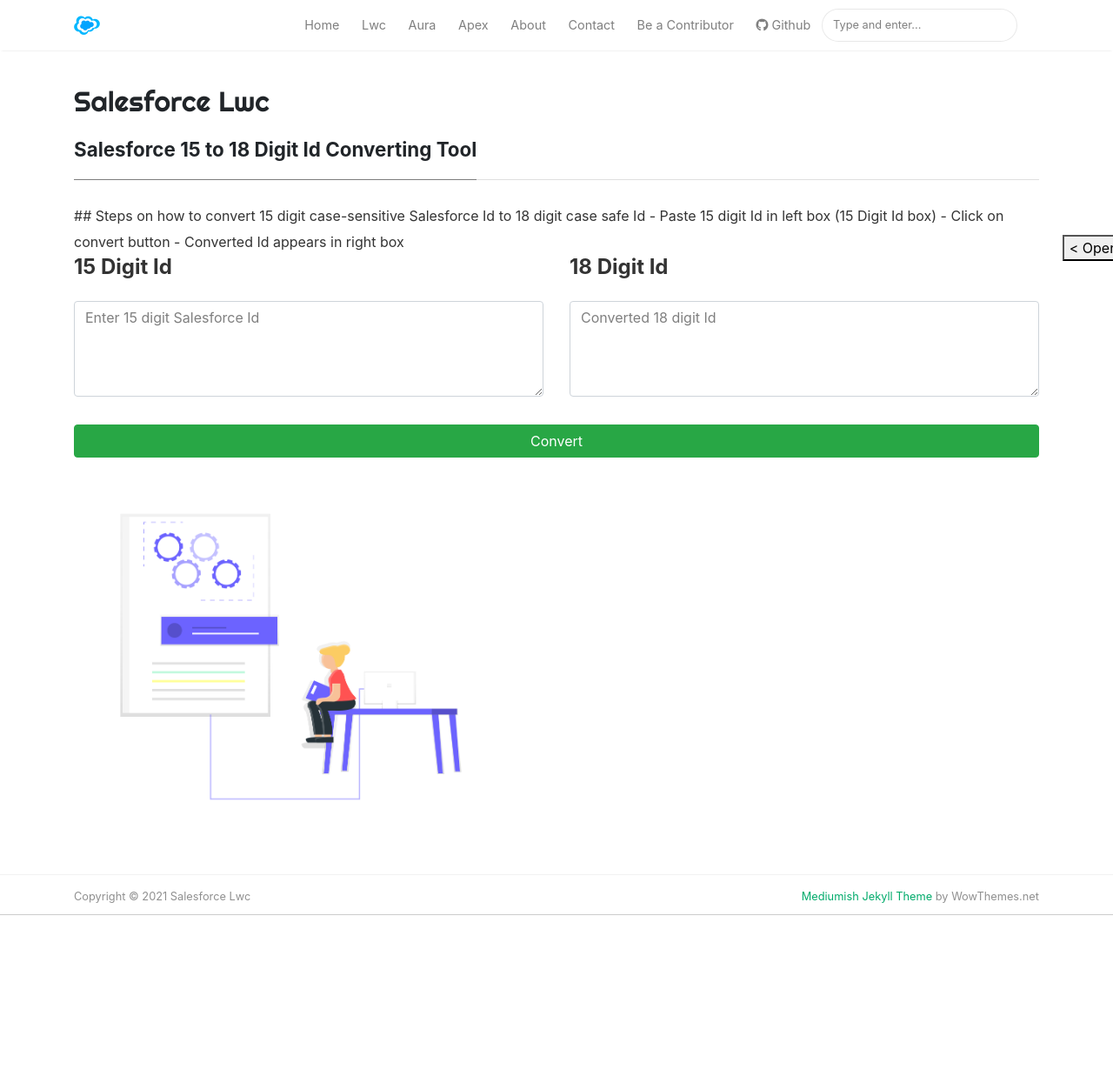
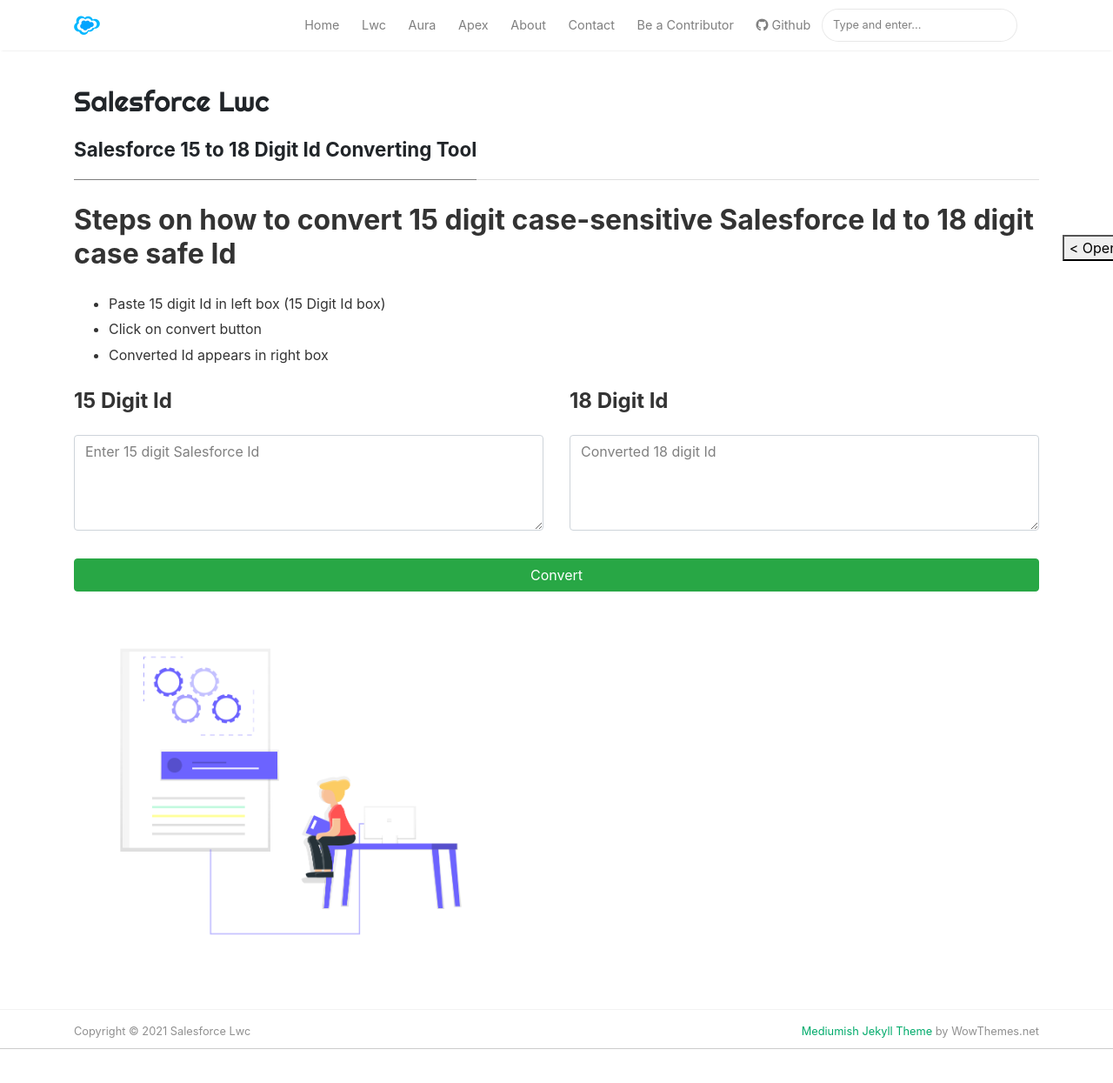
Before and after one commit to kishorekrrish/sfdc-website, a Jekyll site: the page built from convert.html, in a window 1280 px wide and 1305 px high. Shown: the top 1245 px of the window at 87% size. Built offline with Jekyll 4.4.1, drawn with Linux system fonts in a browser that asks for light colours; nearby versions of some CDN libraries.

Commit message:
formatting

```diff
--- a/convert.html
+++ b/convert.html
@@ -50,10 +50,12 @@
     <!-- End Propeller -->
 </div>
 
-## Steps on how to convert 15 digit case-sensitive Salesforce Id to 18 digit case safe Id
- - Paste 15 digit Id in left box (15 Digit Id box)
- - Click on convert button
- - Converted Id appears in right box
+<h2>Steps on how to convert 15 digit case-sensitive Salesforce Id to 18 digit case safe Id</h2>
+ <ul>
+    <li>Paste 15 digit Id in left box (15 Digit Id box)</li>
+    <li>Click on convert button</li>
+    <li>Converted Id appears in right box</li>
+  </ul>
 
 <form>
     <div class="form-group row">
```
